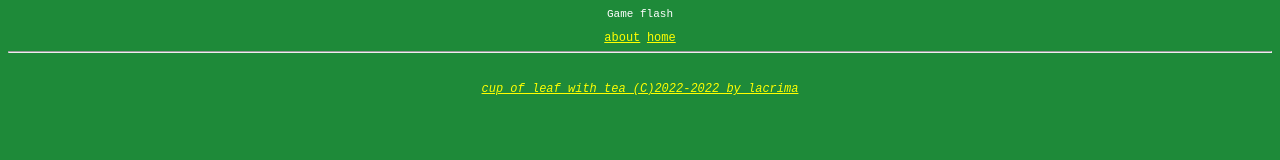
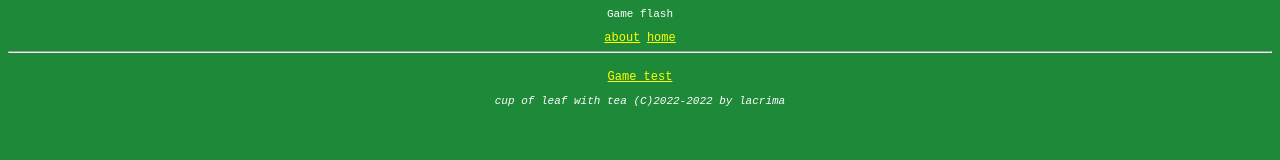
Before and after one commit to CreeperDark/cupLeafTea, a plain HTML site: page games.html in a window 1280 px wide. Drawn offline with Linux system fonts and the light colour scheme.

Commit message:
Update games.html

```diff
--- a/games.html
+++ b/games.html
@@ -12,7 +12,7 @@
 		<a href="./index.html">home</a>
 
 		<hr><br>
-			<a href="./test.html"Test</a>
+			<a href="./test.html">Game_test</a>
 		</div>
 
 		<p align="center"><font class="Undernote"><em>cup of leaf with tea (C)2022-2022 by lacrima</em></font>
```
